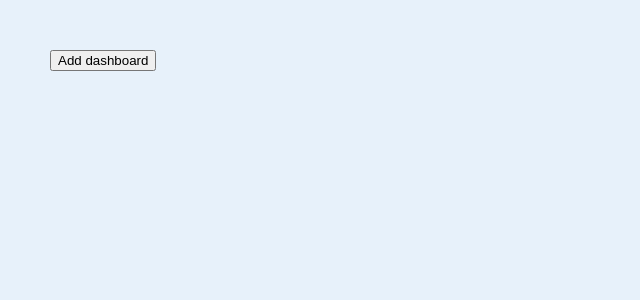
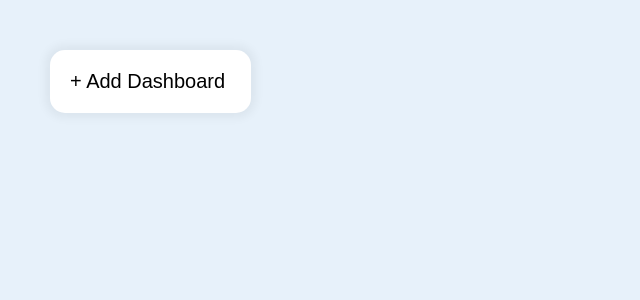
Before and after one commit to RekaKR/todo-app, a React (Create React App) app in the folder todo-app/: page / in a window 1280 px wide. Shown: the top 300 px of the page, without its empty margins (0-640 px from the left). Built offline with nearby package versions, Linux system fonts and the light colour scheme.

Commit message:
Marci push

```diff
--- a/todo-app/src/components/App.jsx
+++ b/todo-app/src/components/App.jsx
@@ -14,7 +14,7 @@ function App() {
   };
   return (
     <>
-      <input type='button' onClick={addDash} value='Add dashboard' />
+      {/* <input type='button' onClick={addDash} value='Add dashboard' /> */}
       <div className='dashBoardContainer'>
         {dash.map((singleDashboard) => {
           console.log(singleDashboard);
@@ -31,6 +31,9 @@ function App() {
             </div>
           );
         })}
+        <div className='addDashBtn'>
+          <input type='button' onClick={addDash} value='+ Add Dashboard ' />
+        </div>
       </div>
     </>
   );
--- a/todo-app/src/components/Cards.jsx
+++ b/todo-app/src/components/Cards.jsx
@@ -21,10 +21,16 @@ function Cards() {
       'hideDesc'
     );
   };
+  const hideCard = (e) => {
+    e.target.parentElement.parentElement.classList.toggle('killCard');
+  };
   return (
     <div className='text-inp-but'>
       <div className='cardTitleHolder'>
         <input className='cardTitle' type='text' placeholder='name me!' />
+        <button onClick={hideCard} style={{ zIndex: 9999 }}>
+          x
+        </button>
       </div>
       <div className='descHolder'>
         <label class='form-switch'>
--- a/todo-app/src/style/app.css
+++ b/todo-app/src/style/app.css
@@ -20,6 +20,11 @@ body {
   margin-right: 50px;
   -webkit-transition: all 0.5s ease-in-out;
   transition: all 0.5s ease-in-out;
+  background-color: white;
+  padding: 20px;
+  border-radius: 20px;
+  -webkit-box-shadow: 0px 0px 10px 5px rgba(0, 0, 0, 0.05);
+          box-shadow: 0px 0px 10px 5px rgba(0, 0, 0, 0.05);
 }
 
 .dashboard-name {
@@ -49,7 +54,8 @@ body {
 }
 
 button {
-  margin-right: 10px;
+  margin-top: -65px;
+  margin-right: -15px;
 }
 
 textarea {
@@ -65,15 +71,17 @@ textarea {
 
 .deleteDashBtn {
   text-align: center;
+  position: relative;
+  z-index: 999;
 }
 
 .text-inp-but {
   height: auto;
   border-radius: 15px;
-  margin-bottom: 20px;
+  margin-bottom: 50px;
   background-color: white;
-  -webkit-box-shadow: 0px 0px 10px 5px rgba(0, 0, 0, 0.01);
-          box-shadow: 0px 0px 10px 5px rgba(0, 0, 0, 0.01);
+  -webkit-box-shadow: 0px 0px 10px 5px rgba(0, 0, 0, 0.09);
+          box-shadow: 0px 0px 10px 5px rgba(0, 0, 0, 0.09);
 }
 
 .cardDesc {
@@ -81,6 +89,26 @@ textarea {
   opacity: 0%;
   position: absolute;
   margin-bottom: 20px;
+}
+
+.addDashBtn {
+  display: -webkit-box;
+  display: -ms-flexbox;
+  display: flex;
+  -webkit-box-align: start;
+      -ms-flex-align: start;
+          align-items: flex-start;
+}
+
+.addDashBtn input {
+  background-color: white;
+  border: none;
+  border-radius: 15px;
+  font-size: 20px;
+  padding: 20px;
+  -webkit-box-shadow: 0px 0px 10px 5px rgba(0, 0, 0, 0.05);
+          box-shadow: 0px 0px 10px 5px rgba(0, 0, 0, 0.05);
+  outline: none;
 }
 
 .cardTrans {
@@ -101,6 +129,10 @@ textarea {
   display: flex;
   opacity: 100%;
   position: relative;
+}
+
+.killCard {
+  display: none;
 }
 
 .inputClass {
--- a/todo-app/src/style/app.scss
+++ b/todo-app/src/style/app.scss
@@ -17,6 +17,10 @@ body {
 .dashboard {
   margin-right: 50px;
   transition: all 0.5s ease-in-out;
+  background-color: white;
+  padding: 20px;
+  border-radius: 20px;
+  box-shadow: 0px 0px 10px 5px rgba(0, 0, 0, 0.05);
 }
 
 .dashboard-name {
@@ -40,7 +44,8 @@ body {
 }
 
 button {
-  margin-right: 10px;
+  margin-top: -65px;
+  margin-right: -15px;
 }
 
 textarea {
@@ -53,21 +58,36 @@ textarea {
 }
 .deleteDashBtn {
   text-align: center;
+  position: relative;
+  z-index: 999;
 }
 .text-inp-but {
   height: auto;
   border-radius: 15px;
-  margin-bottom: 20px;
+  margin-bottom: 50px;
   background-color: white;
-  box-shadow: 0px 0px 10px 5px rgba(0, 0, 0, 0.01);
+  box-shadow: 0px 0px 10px 5px rgba(0, 0, 0, 0.09);
 }
+
 .cardDesc {
   width: 100%;
   opacity: 0%;
   position: absolute;
   margin-bottom: 20px;
 }
-
+.addDashBtn {
+  display: flex;
+  align-items: flex-start;
+  input {
+    background-color: white;
+    border: none;
+    border-radius: 15px;
+    font-size: 20px;
+    padding: 20px;
+    box-shadow: 0px 0px 10px 5px rgba(0, 0, 0, 0.05);
+    outline: none;
+  }
+}
 .cardTrans {
   // transition: all 0.2s ease-in-out;
   display: flex;
@@ -78,6 +98,9 @@ textarea {
   display: flex;
   opacity: 100%;
   position: relative;
+}
+.killCard {
+  display: none;
 }
 .inputClass {
   height: 150px;
```
Also changed, not shown: 2 other files (tests, documents, lock files or other folders).
